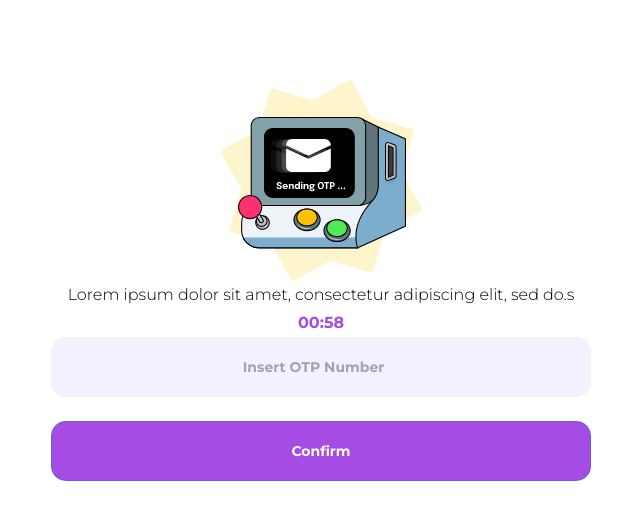
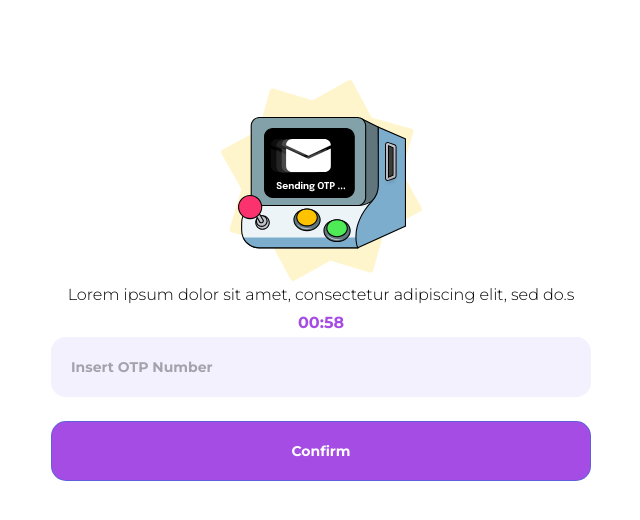
Before and after one commit to ebennaga/mini-games, a Next.js app: page /send-otp in a window 1280 px wide. Shown: the top 520 px of the page, without its empty margins (319-959 px from the left). Built offline with nearby package versions, Linux system fonts and the light colour scheme.

Commit message:
styling fixing

```diff
--- a/components/Input/index.tsx
+++ b/components/Input/index.tsx
@@ -54,7 +54,8 @@ const Input: React.FC<InputProps> = ({ name, form, placeholder, validator, color
                             },
                             '& .MuiInputBase-input': {
                                 background,
-                                textAlign: 'center',
+                                // textAlign: 'center',
+                                paddingLeft: '20px',
                                 fontWeight: 'bold',
                                 fontSize: '14px',
                                 borderRadius: '15px'
```
